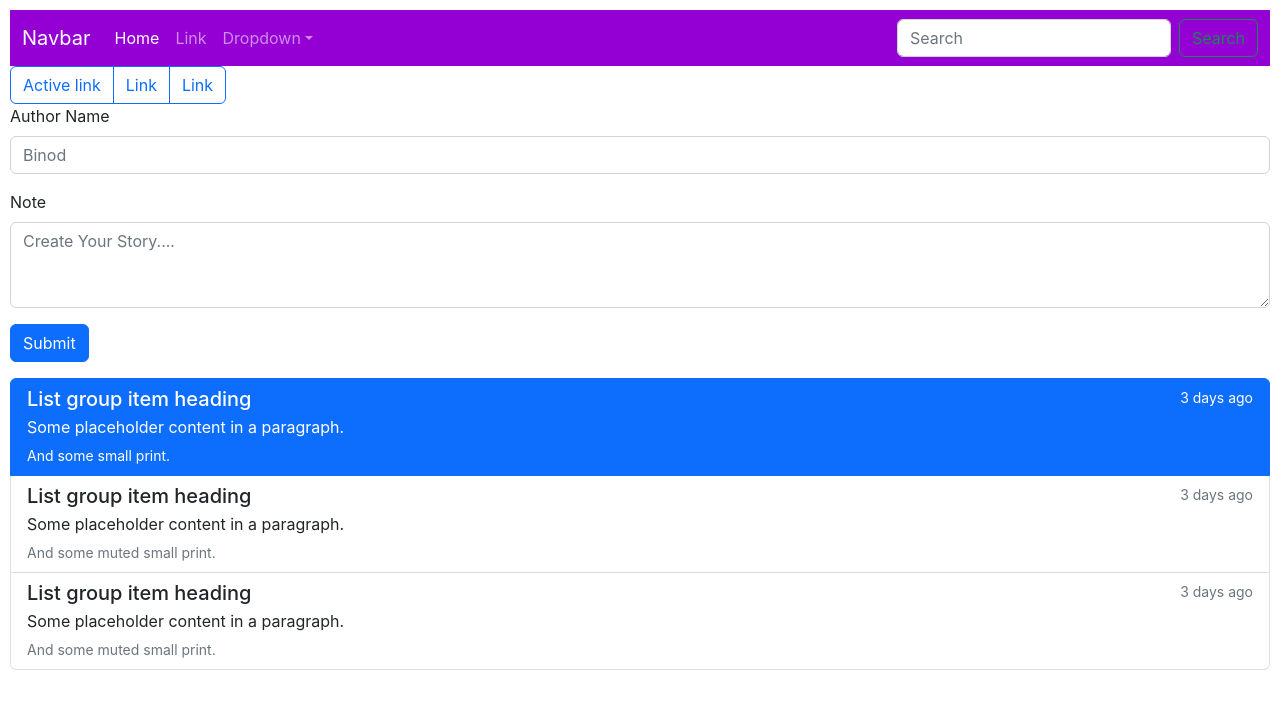
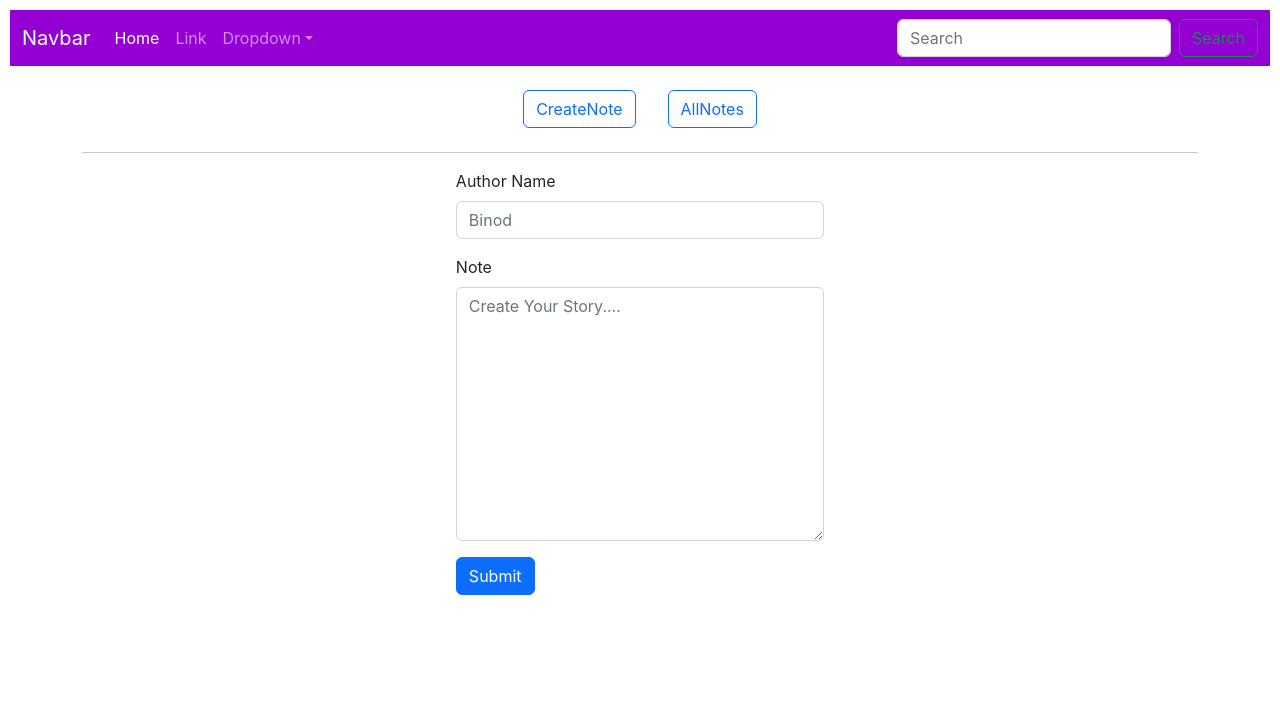
Before and after one commit to Pro-Developer01/Notes-Manager, a React (Create React App) app: page / in a window 1280 px wide. Shown: the top 708 px of the page. Built offline with nearby package versions, Linux system fonts and the light colour scheme.

Commit message:
modal logic and map in allnotes page

```diff
--- a/src/components/Dashboard/Dashboard.js
+++ b/src/components/Dashboard/Dashboard.js
@@ -1,18 +1,23 @@
-import React from 'react'
+import React, { useState } from 'react'
 import AllNotes from '../Pages/AllNotes.js'
 import CreateNote from '../Pages/CreateNote.js'
 
 export default function Dashboard() {
+    const [CreateNte, setCreateNte] = useState(true);
+    const [AllNote, setAllNote] = useState(false);
     return (
+        <div className='container d-flex-column justify-content-center'>
+            <div className="btn-group d-flex justify-content-center my-4" style={{width: '100%'}}>
                 <div>
-      <div className="btn-group">
-  <a href="/" className="btn btn-outline-primary " aria-current="page">Active link</a>
-  <a href="/" className="btn btn-outline-primary">Link</a>
-  <a href="/" className="btn btn-outline-primary">Link</a>
+
+                <button className="btn btn-outline-primary mx-3" onClick={() => { setCreateNte(CreateNte ? false : true); setAllNote(false) }}>CreateNote</button>
+                <button className="btn btn-outline-primary mx-3" onClick={() => { setAllNote(AllNote ? false : true); setCreateNte(false) }} >AllNotes</button>
                 </div>
-<div className="results">
-<CreateNote/>
-<AllNotes/>
+            </div>
+            <hr />
+            <div className="results d-flex justify-content-center">
+                {CreateNte && <CreateNote />}
+                {AllNote && <AllNotes />}
             </div>
         </div>
     )
--- a/src/components/Pages/AllNotes.js
+++ b/src/components/Pages/AllNotes.js
@@ -1,33 +1,62 @@
-import React from 'react'
+import React, { useState } from 'react'
+const data=[
+    {name:'Binod Saxena' , para:"jbdcjsd sdbdjvbjsdv djvbsdhvb jvbjvb "},
+    {name:' Saxena' , para:"jbdcjsd sdbdjvbjsdv djvbsdhvb jvbjvb "},
+    {name:'Binod ' , para:"jbdcjsd sdbdjvbjsdv djvbsdhvb jvbjvb "},
+    {name:' Saxena' , para:"jbdcjsd sdbdjvbjsdv djvbsdhvb jvbjvb "},
+    {name:'hello ' , para:"jbdcjsd sdbdjvbjsdv djvbsdhvb jvbjvb "},
+    {name:' Saxena' , para:"jbdcjsd sdbdjvbjsdv djvbsdhvb jvbjvb "},
+    {name:'hello ' , para:"jbdcjsd sdbdjvbjsdv djvbsdhvb jvbjvb "},
+    {name:' Saxena' , para:"jbdcjsd sdbdjvbjsdv djvbsdhvb jvbjvb "},
+    {name:'hello ' , para:"jbdcjsd sdbdjvbjsdv djvbsdhvb jvbjvb "},
+]
 
 export default function AllNotes() {
+    const[Index,setIndex]=useState();
+    console.log('index',Index);
     return (
-    <div>
+        <div style={{
+            height: '74vh',
+            background: '#f9f0f0bd',
+            overflow: 'auto'
+
+        }}>
             <div className="list-group">
-  <a href="/" className="list-group-item list-group-item-action active" aria-current="true">
-    <div className="d-flex w-100 justify-content-between">
-      <h5 className="mb-1">List group item heading</h5>
-      <small>3 days ago</small>
+                {data.map((e)=>{
+                    return(
+                        <>
+                        <button href="/" className="list-group-item list-group-item-action " data-bs-toggle="modal" data-bs-target="#exampleModal" onClick={()=>setIndex(e)} aria-current="true">
+                <div className="d-flex w-100 justify-content-between" >
+                        <h5 className="mb-1">{e.name}</h5>
+                        {/* <small>3 days ago</small> */}
                     </div>
-    <p className="mb-1">Some placeholder content in a paragraph.</p>
-    <small>And some small print.</small>
-  </a>
-  <a href="/" className="list-group-item list-group-item-action">
-    <div className="d-flex w-100 justify-content-between">
-      <h5 className="mb-1">List group item heading</h5>
-      <small className="text-muted">3 days ago</small>
+                    <p className="mb-1">{e.para}</p>
+                    {/* <small>And some small print.</small> */}
+                </button>
+                        </>
+                    );
+                })}
+
+
             </div>
-    <p className="mb-1">Some placeholder content in a paragraph.</p>
-    <small className="text-muted">And some muted small print.</small>
-  </a>
-  <a href="/" className="list-group-item list-group-item-action">
-    <div className="d-flex w-100 justify-content-between">
-      <h5 className="mb-1">List group item heading</h5>
-      <small className="text-muted">3 days ago</small>
+
+            {/* <!-- Modal --> */}
+            <div className="modal fade" id="exampleModal" tabindex="-1" aria-labelledby="exampleModalLabel" aria-hidden="true">
+                <div className="modal-dialog">
+                    <div className="modal-content">
+                        <div className="modal-header">
+                            <h5 className="modal-title" id="exampleModalLabel">{Index?Index.name:null}</h5>
+                            <button type="button" className="btn-close" data-bs-dismiss="modal" aria-label="Close"></button>
                         </div>
-    <p className="mb-1">Some placeholder content in a paragraph.</p>
-    <small className="text-muted">And some muted small print.</small>
-  </a>
+                        <div className="modal-body">
+                        {Index?Index.para:null}
+                        </div>
+                        <div className="modal-footer">
+                            <button type="button" className="btn btn-secondary" data-bs-dismiss="modal">Close</button>
+                            <button type="button" className="btn btn-primary">Update Note</button>
+                        </div>
+                    </div>
+                </div>
             </div>
         </div>
     )
--- a/src/components/Pages/CreateNote.js
+++ b/src/components/Pages/CreateNote.js
@@ -2,14 +2,14 @@ import React from 'react'
 
 export default function CreateNote() {
   return (
-    <div>
+    <div style={{    width: '33%'}}>
       <div className="mb-3">
   <label for="exampleFormControlInput1" className="form-label">Author Name</label>
   <input type="text" className="form-control" id="exampleFormControlInput1" placeholder="Binod" />
 </div>
 <div className="mb-3">
   <label for="exampleFormControlTextarea1" className="form-label">Note</label>
-  <textarea className="form-control" id="exampleFormControlTextarea1" rows="3" placeholder='Create Your Story....'></textarea>
+  <textarea className="form-control" id="exampleFormControlTextarea1" rows="10" placeholder='Create Your Story....'></textarea>
 </div>
 <div className="mb-3">
 <input class="btn btn-primary" type="submit" value="Submit"/>
```
Lines whose indentation alone changed are shown as unchanged.
